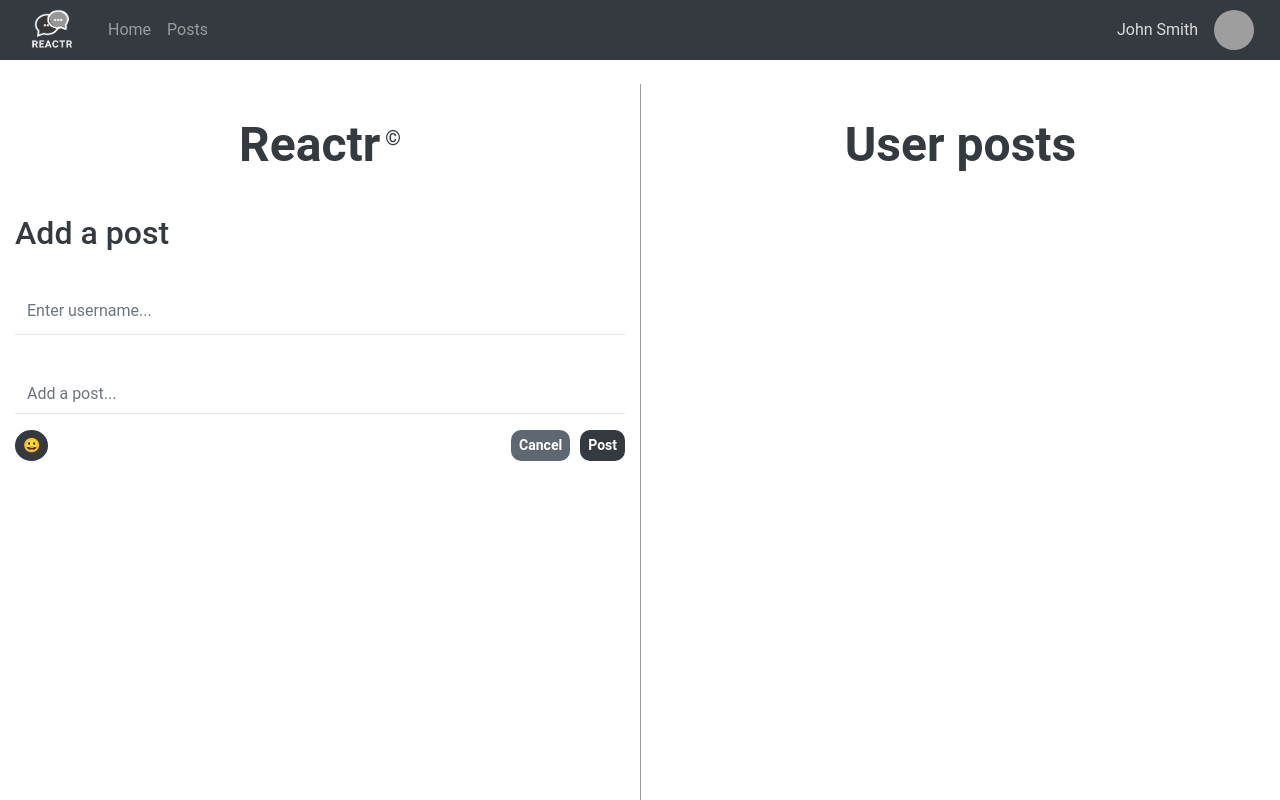
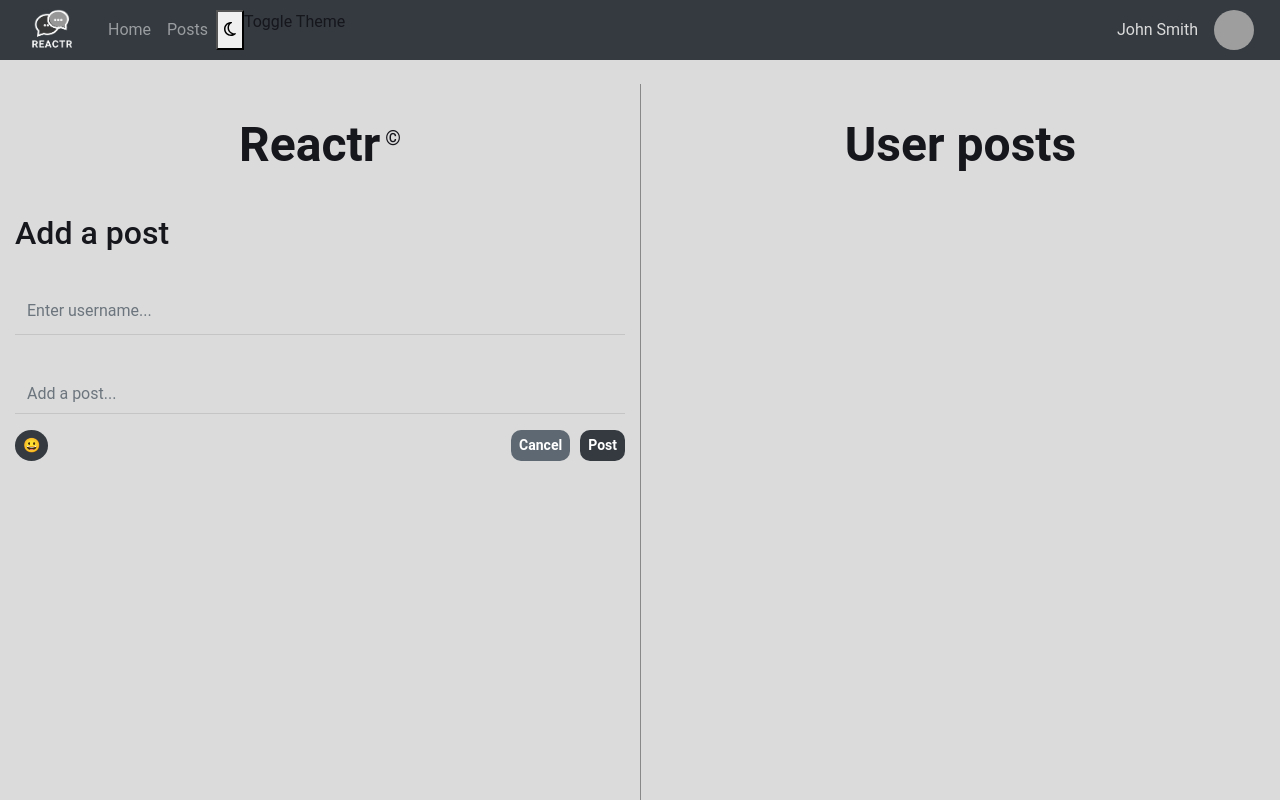
Before and after one commit to CodeByCalvin/reactsocialmediasite, a React (Create React App) app in the folder socialmediasite/: page / in a window 1280 px wide. Shown: the top 800 px of the page. Built offline with nearby package versions, Linux system fonts and the light colour scheme; grey boxes are pictures that could not be loaded.

Commit message:
Implemented dark mode button toggle

```diff
--- a/socialmediasite/src/App.css
+++ b/socialmediasite/src/App.css
@@ -11,6 +11,17 @@ body {
   background-color: var(--main-color-white);
   font-family: "Roboto", sans-serif;
 }
+
+/* NIGHT MODE */
+.dark {
+  background-color: #16161d;
+  color: rgb(219, 219, 219);
+}
+.light {
+  background-color: rgb(219, 219, 219);
+  color: #16161d;
+}
+/**/
 
 /* Nav Bar */
 
@@ -52,21 +63,8 @@ body {
 .title {
   font-size: 3rem;
   font-weight: 700;
-  color: var(--main-color);
 }
 
-.subtitle {
-  color: var(--main-color);
-}
-
-.dark {
-  background-color: #16161d;
-  color: rgb(219, 219, 219);
-}
-.light {
-  background-color: rgb(219, 219, 219);
-  color: #16161d;
-}
 .user-posts-home {
   border-left: 1px solid rgba(10, 10, 10, 0.4);
 }
--- a/socialmediasite/src/App.js
+++ b/socialmediasite/src/App.js
@@ -10,6 +10,9 @@ import "toastr/build/toastr.min.css";
 import NavDropdown from "react-bootstrap/NavDropdown";
 import Footer from "./components/footer";
 import Logo from "./imgs/Reactrbw.png";
+import { FontAwesomeIcon } from "@fortawesome/react-fontawesome";
+import { faMoon as faSolidMoon } from "@fortawesome/free-solid-svg-icons";
+import { faMoon as faLightMoon } from "@fortawesome/free-regular-svg-icons";
 
 // cool image link https://picsum.photos/200/300
 
@@ -42,6 +45,23 @@ function App() {
   };
 
   const [userPosts, setUserPosts] = React.useState([]);
+  const [theme, setTheme] = React.useState("light");
+
+  const toggleTheme = () => {
+    if (theme === "light") {
+      setTheme("dark");
+    } else {
+      setTheme("light");
+    }
+  };
+
+  const handleToggleTheme = () => {
+    setTheme(theme === "light" ? "dark" : "light");
+  };
+
+  React.useEffect(() => {
+    document.body.className = theme;
+  }, [theme]);
 
   const handleSubmit = (userInfo) => {
     setUserPosts([...userPosts, userInfo]);
@@ -112,7 +132,7 @@ function App() {
   }
 
   return (
-    <div className="App">
+    <div className={`App ${theme}`}>
       <HashRouter>
         <Navbar variant="dark" className="mb-4 custom-nav-bar" id="navpad">
           <Container fluid className="ml-1 mr-1">
@@ -126,6 +146,18 @@ function App() {
               <Link to="/add-post" className="nav-link">
                 Posts
               </Link>
+              {/* TOGGLE BUTTON */}
+              <button
+                className={`theme-toggle-button ${
+                  theme === "dark" ? "dark-theme" : ""
+                }`}
+                onClick={handleToggleTheme}
+              >
+                <FontAwesomeIcon
+                  icon={theme === "dark" ? faSolidMoon : faLightMoon}
+                />
+              </button>
+              <div onClick={toggleTheme}>Toggle Theme</div>
             </Nav>
             <NavDropdown
               title={
--- a/socialmediasite/src/components/footer.css
+++ b/socialmediasite/src/components/footer.css
@@ -1,9 +1,7 @@
 .text-reset {
-  color: #6c757d !important;
   transition: color 0.2s ease-in-out;
 }
 
 .text-reset:hover {
-  color: black !important;
   transform: scale(1.05);
 }
--- a/socialmediasite/src/components/userInput.css
+++ b/socialmediasite/src/components/userInput.css
@@ -1,6 +1,5 @@
 .emoji-picker-container {
   position: relative;
-  background-color: brown;
   width: 600px;
   height: 400px;
 }
--- a/socialmediasite/src/components/userInput.jsx
+++ b/socialmediasite/src/components/userInput.jsx
@@ -20,6 +20,7 @@ function PostForm({ handleSubmit }) {
   };
 
   return (
+    <div>
       <Form
         onSubmit={(e) => {
           e.preventDefault();
@@ -100,6 +101,7 @@ function PostForm({ handleSubmit }) {
           </div>
         </Form.Group>
       </Form>
+    </div>
   );
 }
 
```
Lines whose indentation alone changed are shown as unchanged.
